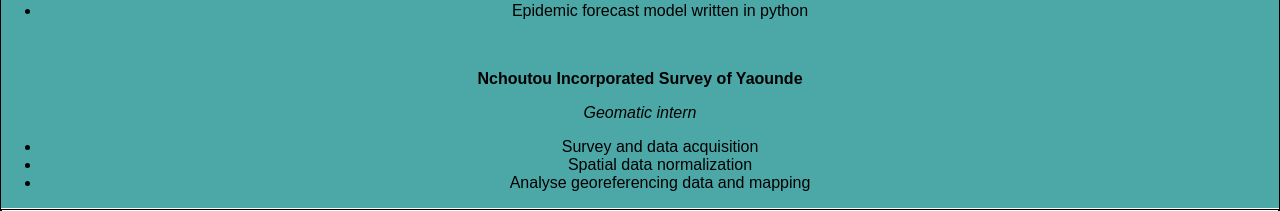
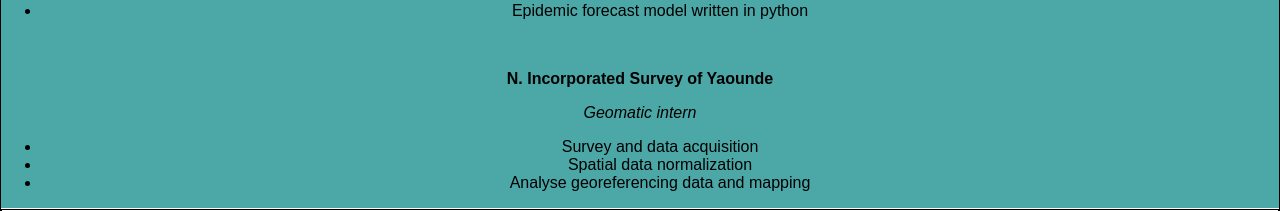
Before and after one commit to Sir-Andre/Port-folio-project, a plain HTML site: page index.html in a window 1280 px wide. Shown: the part 1512-1723 px from the top of the page. Drawn offline with Linux system fonts and the light colour scheme; files that its build step writes are made by us from their sources; files whose address does not match are found by name.

Commit message:
Update index.html

```diff
--- a/index.html
+++ b/index.html
@@ -92,7 +92,7 @@
                 <p><span>National Advanced School of Publics Works</span></p>
                 <p class="talic">Thesis Project<br></p>
                 <ul><li>Epidemic forecast model written in python</li></ul><br>
-                <p><span>Nchoutou Incorporated Survey of Yaounde</span></p>
+                <p><span>N. Incorporated Survey of Yaounde</span></p>
                 <p class="talic">Geomatic intern</p>
             </div>
             <div class="son">
```
